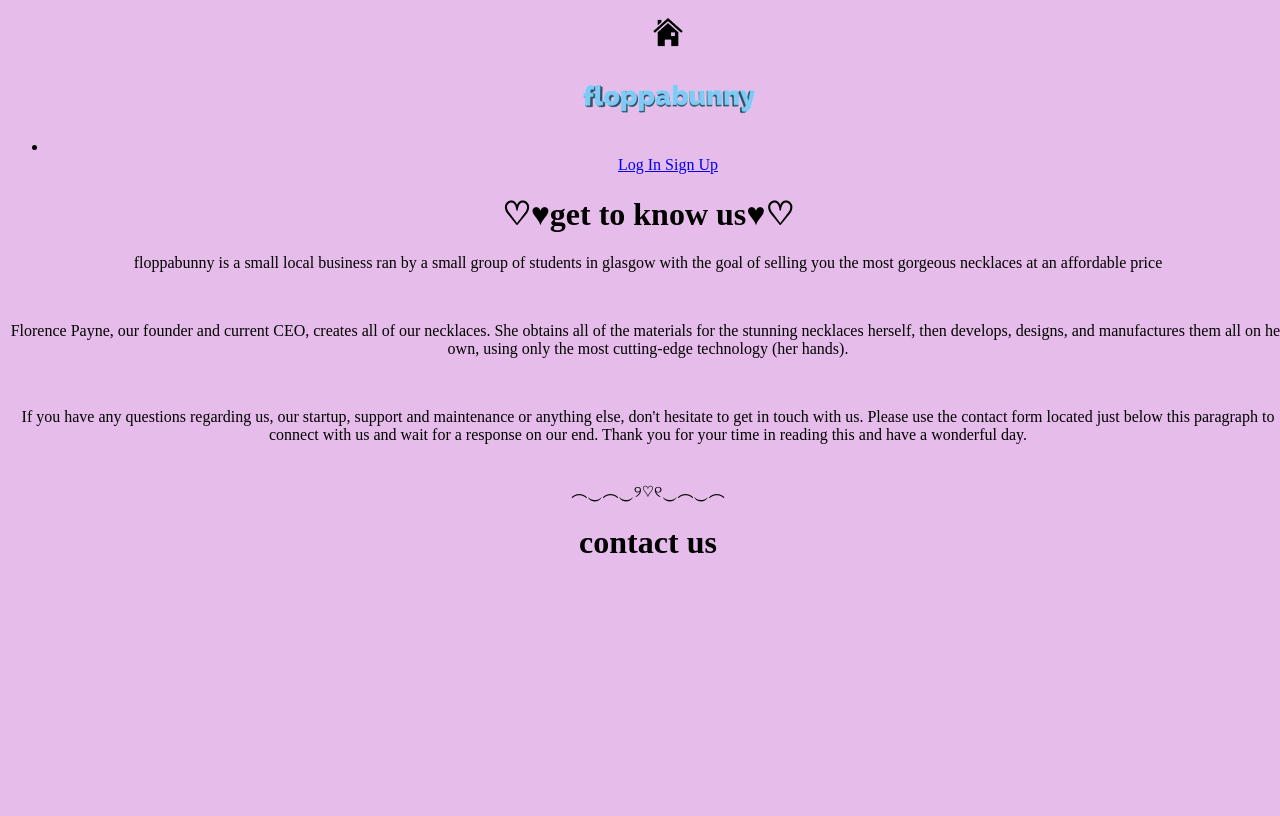
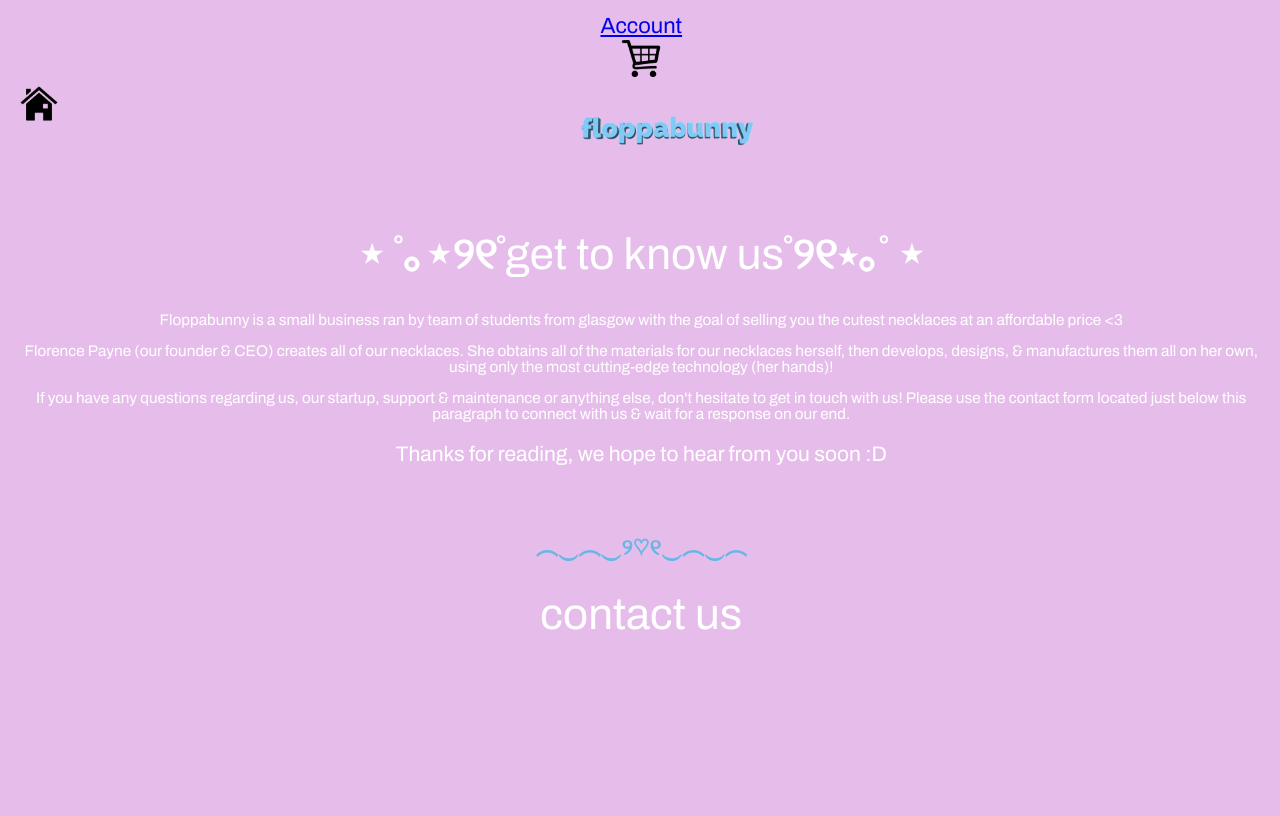
Before and after one commit to FlorencePayne/WAD_Group_Project, a Django app: page /floppa/about/ in a window 1280 px wide. After the commit the page ends 630 px from the top, so only its background shows below. Run offline with Django 3.2, Linux system fonts and the light colour scheme.

Commit message:
added to css to work on header. Right hand side of header not floating right, needs to be worked on. Set up Google fonts

```diff
--- a/static/base.css
+++ b/static/base.css
@@ -1,11 +1,17 @@
 html,
+
 body{
 	background-color: #e6bdea;
-	height: 100%;
-	width: 100%;
-	padding: 0;
+	height: 99%;
+	width: 99%;
+	padding: 2 vw;
+	padding: 3px;
 	text-align: center;
+	font-family: Archivo;
+	font-size: 22px;
+	overflow: hidden;
 }
+
 
 .floppagif {
     height: 50px;
@@ -13,10 +19,72 @@ body{
     margin-left: auto;
     margin-right: auto;
     position: relative;
-   display: block;
+    display: block;
+	top: -60px;
+	paddling-left: 100px;
+}
 
+/* css for header */
+.homeImage {
+	float: left;
+	margin-left: 100 pts;
 }
+
+.logo{
+	float: center;
+}
+
+righthand_header{
+	/*float: right;
+	width: 70%;
+	left: relative;
+	right: relative;*/
+	margin-left: 90%;
+}
+
+rightmost{
+	/*float: right;
+	left: relative;
+	right: relative;*/
+}
+
+
+header{
+	display: block;
+	float: center;
+	vertical-align: top;
+}
+
+
+/* css for text */
 
 .contactus {
     font-size: 16px;
 }
+
+p {
+	font-size: 18px;
+	font-family: Archivo;
+	font-size: 30px;
+	font-size: 1.2vw;
+	text-align: center;
+}
+
+h1, p, h3{
+	color: white;
+}
+h2{
+	color: #67B7E6;
+	font-size: 22px;
+}
+
+h3{
+	font-size: 21px;
+}
+
+
+/* css for about page specifically */
+
+aboutText{
+
+}
--- a/templates/floppa/about.html
+++ b/templates/floppa/about.html
@@ -7,18 +7,21 @@
 
 {% block body_block %}
 	<div>
-		<h1>♡♥get to know us♥♡</h1>
-    	<p>floppabunny is a small local business ran by a small group of students in glasgow with the
-		goal of selling you the most gorgeous necklaces at an affordable price
+		<h1>⋆ ˚｡⋆୨୧˚get to know us˚୨୧⋆｡˚ ⋆</h1>
+		<div class = aboutText>
+			<p>Floppabunny is a small business ran by team of students from glasgow with the
+			goal of selling you the cutest necklaces at an affordable price <3
+			</p>
+			<p>Florence Payne (our founder & CEO) creates all of our necklaces. She obtains all of the materials for our necklaces
+			herself, then develops, designs, & manufactures them all on her own, using only the most cutting-edge technology (her hands)!
+			</p>
+			<p>If you have any questions regarding us, our startup, support & maintenance or anything else, don't hesitate to get in touch with us!
+			Please use the contact form located just below this paragraph to connect with us & wait for a response on our end.
+		</div>
+
+		<h3>Thanks for reading, we hope to hear from you soon :D</h3>
         </p><br/>
-	  	<p>Florence Payne, our founder and current CEO, creates all of our necklaces. She obtains all of the materials for the stunning necklaces
-		herself, then develops, designs, and manufactures them all on her own, using only the most cutting-edge technology (her hands).
-        </p><br/>
-	  	<p>If you have any questions regarding us, our startup, support and maintenance or anything else, don't hesitate to get in touch with us.
-		Please use the contact form located just below this paragraph to connect with us and wait for a response on our end.
-		Thank you for your time in reading this and have a wonderful day.
-        </p><br/>
-		︵‿︵‿୨♡୧‿︵‿︵
+		<h2>︵‿︵‿୨♡୧‿︵‿︵</h2>
 	</div>
 	<div class="contact">
 		<h1>contact us</h1>
--- a/templates/floppa/base.html
+++ b/templates/floppa/base.html
@@ -9,20 +9,44 @@
 		<link rel="stylesheet" href="{% static 'base.css' %}"/>
 		<meta charset="UTF-8">
 		<meta name = "keywords" content = "Necklace, Retailer, Online Shopping, Jewlery">
+
+		<style>
+			@import url('https://fonts.googleapis.com/css2?family=Archivo&display=swap');
+		</style>
 	</head>
+
 	<body>
 		<div class = "header">
-			<ul>
-				<a href = "{% url 'floppa:index' %}"> <img src="{% static 'images/homeIcon.png' %}" alt="Home" width=40pts/> </a>
-				<li> <a href = "{% url 'floppa:index' %}"> <img src="{% static 'images/floppabunny.gif' %}" alt="Floppabunny logo" width = 200pts /> </a></li>
-				{% if user.signedin %}
-					<a href = "{% url 'floppa:cart' %}"> Cart </a>
-					<a href = "{% url 'floppa:account' %}"> Account </a>
+
+		<!-- this code should float right but it won't. have messed about with it but am getting nowhere with it! -->
+				{% if not user.signedin %}
+					<div class = "righthand_header">
+						<a href = "{% url 'floppa:account' %}"> Account </a>
+					</div>
+
+					<div class = "rightmost">
+						<a href = "{% url 'floppa:cart' %}"> <img src="{% static 'images/cart.png' %}" alt="Cart" width = 40pts /> </a>
+					</div>
 				{% else %}
-					<a href = "{% url 'floppa:login' %}"> Log In </a>
-					<a href = "{% url 'floppa:signup' %}"> Sign Up </a>
+					<div class = "righthand_header">
+						<a href = "{% url 'floppa:login' %}"> Log In </a>
+					</div>
+
+					<div class = "righthand_header">
+						<a href = "{% url 'floppa:signup' %}"> Sign Up </a>
+					</div>
 				{% endif %}
-			</ul>
+		<!-- to here!!! -->
+
+			<div class = "homeImage">
+				<a href = "{% url 'floppa:index' %}"> <img src="{% static 'images/homeIcon.png' %}" alt="Home" width=50pts/> </a>
+			</div>
+
+			<div class = "logo">
+				<a href = "{% url 'floppa:index' %}"> <img src="{% static 'images/floppabunny.gif' %}" alt="Floppabunny logo" width = 200pts /> </a>
+			</div>
+
+
 		</div>
 		<div class = "body">
 		{% block body_block %}
--- a/templates/floppa/index.html
+++ b/templates/floppa/index.html
@@ -9,6 +9,10 @@
 		<link rel="stylesheet" href="{% static 'base.css' %}"/>
 		<meta charset="UTF-8">
 		<meta name = "keywords" content = "Necklace, Retailer, Online Shopping, Jewellery">
+
+		<style>
+			@import url('https://fonts.googleapis.com/css2?family=Archivo&display=swap');
+		</style>
 	</head>
 
 	<body>
```
Also changed, not shown: static/images/ShoppingCart.png (deleted), static/images/cart.png (added).
